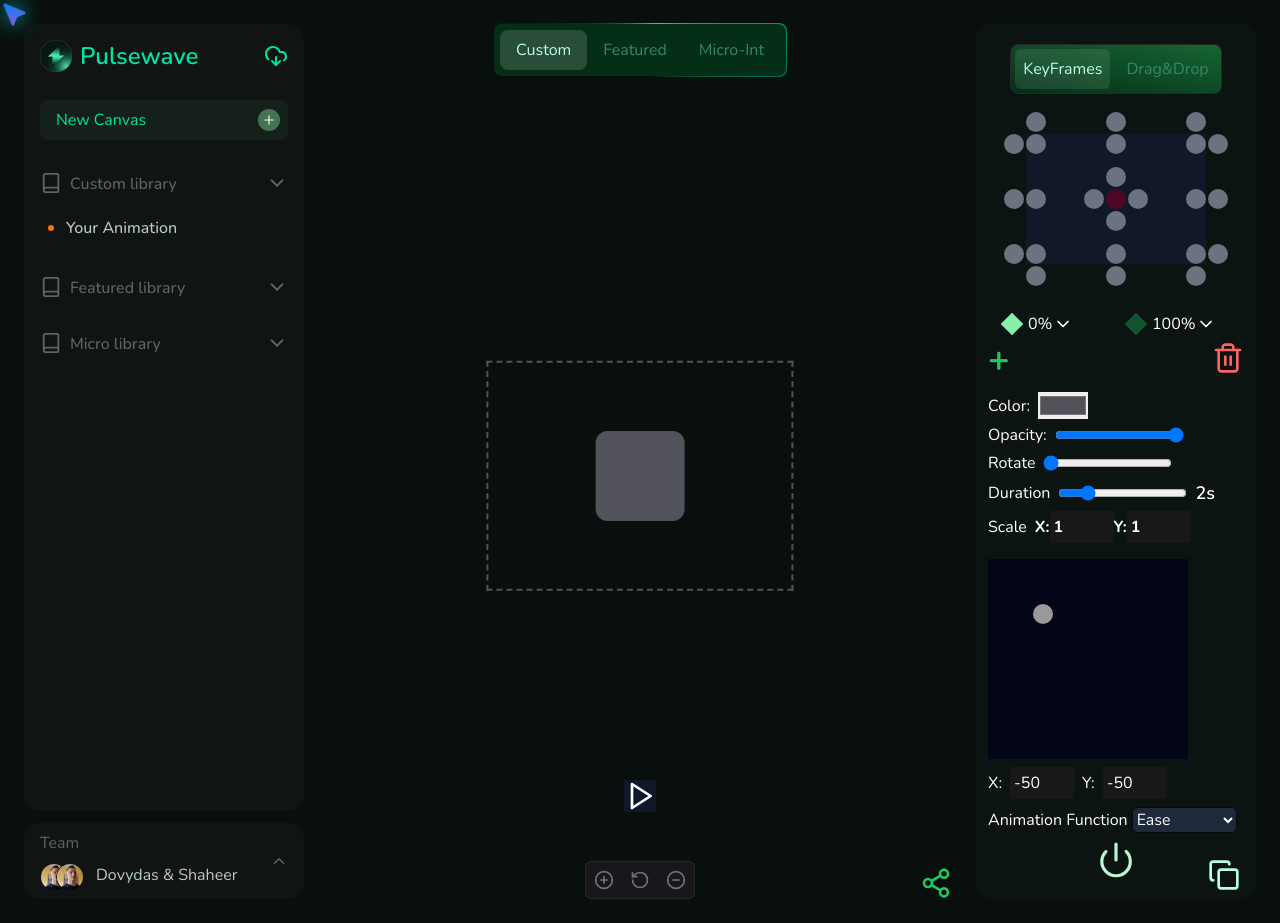
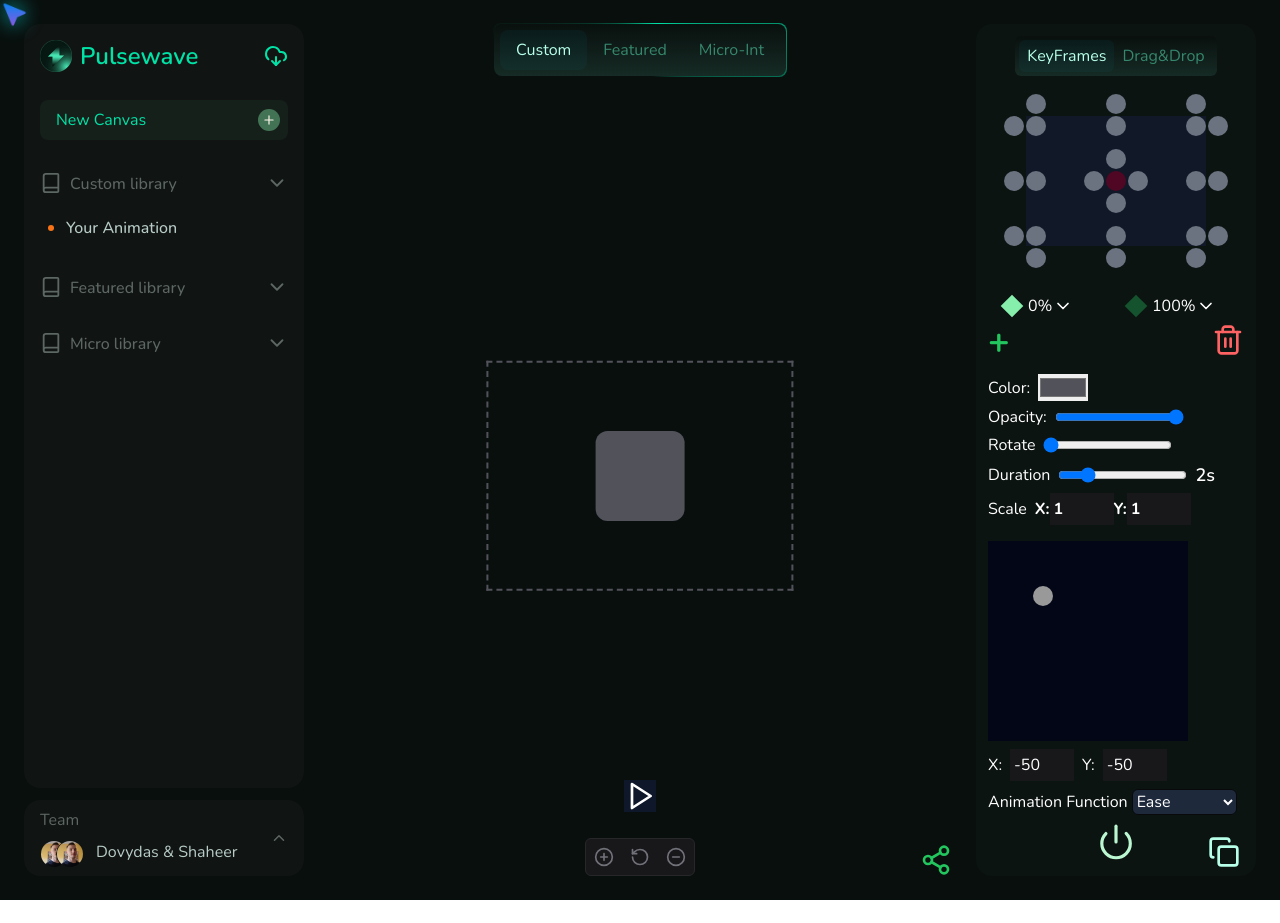
Before and after one commit to amuseDave/animationGen, a React (Vite) app: page / in a window 1280 px wide. After the commit the page ends 900 px from the top, so only its background shows below. Built offline with nearby package versions, Linux system fonts and the light colour scheme.

Commit message:
gradient border added

```diff
--- a/src/components/Controller/Custom/Static/DDBtn.jsx
+++ b/src/components/Controller/Custom/Static/DDBtn.jsx
@@ -9,18 +9,16 @@ export default function CustomDDBtn() {
     dispatch(uiActions.handleDragDrop(boolean));
   }
 
-  const active = "bg-green-100/10 text-main-t-active rounded-md";
-
   return (
-    <div className="flex gap-2 p-1 mx-auto border rounded-lg border-zinc-800 bg-gradient-to-tr from-green-950 to-green-800 text-main-t w-max">
+    <div className="relative mx-auto w-max flex p-[4px] rounded-md navigation">
       <div
-        className={`px-2 py-2 transition-all ${!isDragDrop && active}`}
+        className={`nav-btn-DD ${!isDragDrop && "active"}`}
         onClick={() => handleDragDrop(false)}
       >
         KeyFrames
       </div>
       <div
-        className={`px-2 py-2 transition-all ${isDragDrop && active}`}
+        className={`nav-btn-DD ${isDragDrop && "active"}`}
         onClick={() => handleDragDrop(true)}
       >
         Drag&Drop
--- a/src/components/Controller/Layout.jsx
+++ b/src/components/Controller/Layout.jsx
@@ -14,9 +14,7 @@ export default function MainController() {
 
   return (
     type && (
-      <div
-        className={`relative px-3 py-5 text-center rounded-2xl bg-controller-bg`}
-      >
+      <div className={`relative p-3 text-center rounded-2xl bg-controller-bg`}>
         <div
           className={`rounded-2xl absolute left-0 duration-500 top-0 transition-opacity w-full h-full bg-black/65 ${
             isAnimating
--- a/src/components/Navigation/Navigation.jsx
+++ b/src/components/Navigation/Navigation.jsx
@@ -6,7 +6,7 @@ export default function Navigation({ error }) {
   // const dispatch = useDispatch();
 
   return (
-    <nav className="relative mx-auto w-max flex p-[6px] rounded-lg from-background bg-green-950 bg-gradient-to-tr navigation">
+    <nav className="relative mx-auto w-max flex p-[6px] rounded-lg navigation">
       {error ? (
         <>
           {" "}
--- a/src/styles/index.css
+++ b/src/styles/index.css
@@ -43,10 +43,13 @@ body {
 @layer components {
   /*NAV BUTTONS START*/
   .nav-btn {
-    @apply px-4 py-2 rounded-lg text-main-t;
+    @apply px-4 py-2 transition-all duration-300 rounded-lg text-main-t;
+  }
+  .nav-btn-DD {
+    @apply px-2 py-1 text-base transition-all duration-300 rounded-md text-main-t font-extralight;
   }
   .active {
-    @apply bg-slate-50/15 text-main-t-active;
+    @apply bg-cyan-500/5 text-main-t-active;
   }
   /*NAV BUTTONS END*/
 
--- a/src/styles/navigation.css
+++ b/src/styles/navigation.css
@@ -1,3 +1,8 @@
+.navigation {
+  background-color: #09100e;
+  background-image: linear-gradient(#09100e, #162b25);
+}
+
 @property --gradient-angle {
   syntax: "<angle>";
   initial-value: 0deg;
@@ -8,11 +13,6 @@
   content: "";
   position: absolute;
   inset: -1px;
-  /* width: calc(100% + 1px);
-  height: calc(100% + 1px);
-  top: 50%;
-  left: 50%;
-  translate: -50% -50%; */
   z-index: -1;
   border-radius: inherit;
 
```
